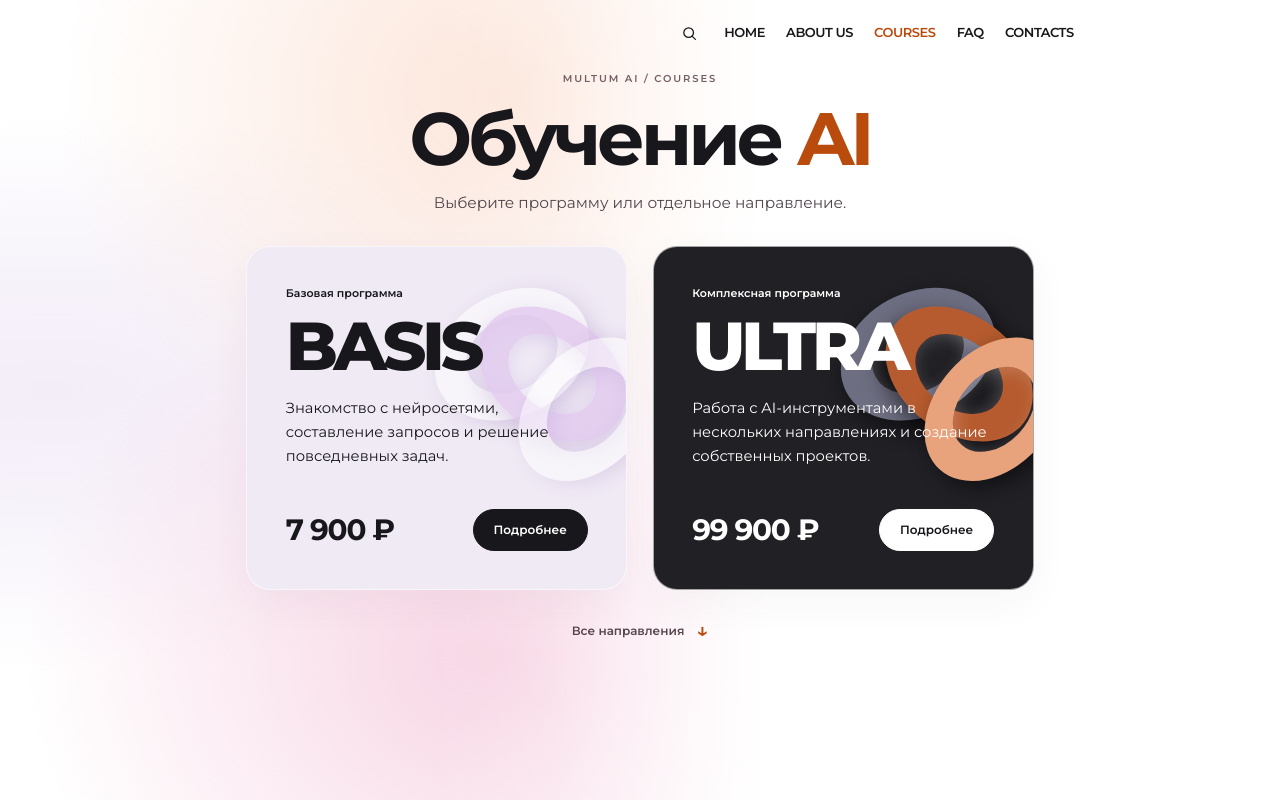
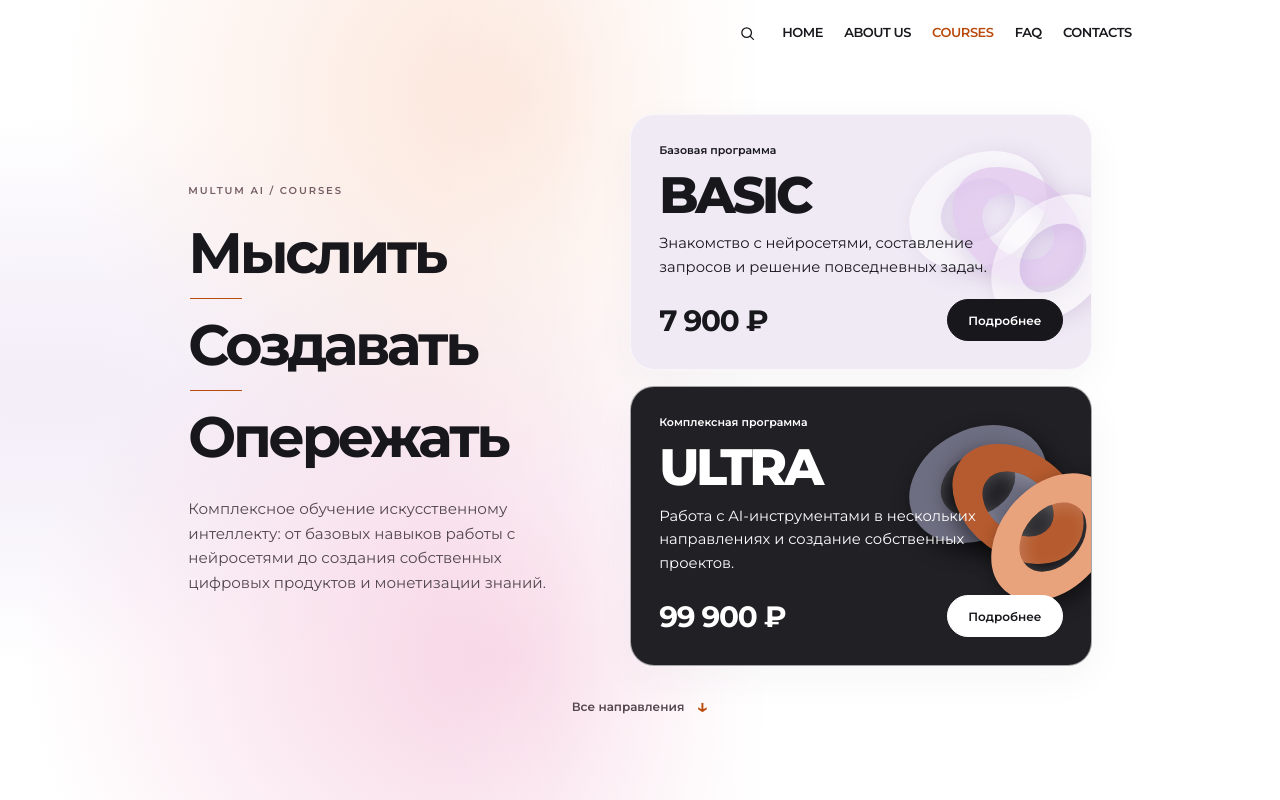
Before and after one commit to fuks19200-ctrl/09, a Next.js app: page /courses in a window 1280 px wide. Shown: the top 800 px of the page. Built offline with nearby package versions, Linux system fonts and the light colour scheme.

Commit message:
Arrange course manifesto beside BASIC and ULTRA programs

```diff
--- a/app/courses/page.tsx
+++ b/app/courses/page.tsx
@@ -7,7 +7,7 @@ export const metadata: Metadata = {
 };
 
 const programs = [
-  { name: "BASIS", label: "Базовая программа", description: "Знакомство с нейросетями, составление запросов и решение повседневных задач.", price: "7 900 ₽", theme: "basis" },
+  { name: "BASIC", label: "Базовая программа", description: "Знакомство с нейросетями, составление запросов и решение повседневных задач.", price: "7 900 ₽", theme: "basis" },
   { name: "ULTRA", label: "Комплексная программа", description: "Работа с AI-инструментами в нескольких направлениях и создание собственных проектов.", price: "99 900 ₽", theme: "ultra" },
 ];
 
@@ -32,12 +32,17 @@ export default function Courses() {
       <section className="courses-screen courses-intro" aria-labelledby="courses-title">
         <SiteNav active="courses" />
         <div className="courses-container">
-          <header className="courses-heading">
-            <p className="courses-kicker">MULTUM AI / COURSES</p>
-            <h1 id="courses-title">Обучение <span>AI</span></h1>
-            <p>Выберите программу или отдельное направление.</p>
-          </header>
-          <div className="program-grid">
+          <div className="courses-program-layout">
+            <header className="courses-manifesto">
+              <p className="courses-kicker">MULTUM AI / COURSES</p>
+              <h1 id="courses-title" className="courses-manifesto-title">
+                <span>Мыслить</span>
+                <span>Создавать</span>
+                <span>Опережать</span>
+              </h1>
+              <p className="courses-manifesto-description">Комплексное обучение искусственному интеллекту: от базовых навыков работы с нейросетями до создания собственных цифровых продуктов и монетизации знаний.</p>
+            </header>
+            <div className="program-grid">
             {programs.map((program) => (
               <article className={"program-card program-card--" + program.theme} key={program.name}>
                 <div className="program-art" aria-hidden="true"><i /><i /><i /></div>
@@ -50,6 +55,7 @@ export default function Courses() {
                 </div>
               </article>
             ))}
+          </div>
           </div>
           <a className="courses-next" href="#directions">Все направления <span aria-hidden="true">↓</span></a>
         </div>
--- a/app/globals.css
+++ b/app/globals.css
@@ -424,3 +424,68 @@ body:has(.courses-page) { overflow-x: hidden; overflow-y: auto; }
 }
 @media (max-width: 350px) { .specialty-grid { grid-template-columns: 1fr; } }
 @media (prefers-reduced-motion: reduce) { .course-action { transition: none; } }
+
+
+/* Editorial first screen: a three-line manifesto and two programs on the right. */
+.courses-intro {
+  display: flex;
+  align-items: center;
+}
+.courses-program-layout {
+  display: grid;
+  grid-template-columns: minmax(0, .9fr) minmax(0, 1.1fr);
+  align-items: center;
+  gap: clamp(30px, 5vw, 90px);
+}
+.courses-manifesto { min-width: 0; }
+.courses-manifesto-title {
+  display: flex;
+  flex-direction: column;
+  align-items: flex-start;
+  margin: 24px 0 28px;
+  font-size: clamp(35px, 4.45vw, 69px);
+  font-weight: 650;
+  letter-spacing: -.06em;
+  line-height: 1.12;
+}
+.courses-manifesto-title span { display: block; }
+.courses-manifesto-title span + span::before {
+  content: "";
+  display: block;
+  width: clamp(32px, 4vw, 62px);
+  height: 1px;
+  background: #B94B0D;
+  margin: .24em 0 .24em .035em;
+}
+.courses-manifesto-description {
+  margin: 0;
+  max-width: 42ch;
+  font-size: clamp(13px, 1.18vw, 17px);
+  font-weight: 400;
+  line-height: 1.65;
+  color: #51464d;
+}
+.courses-program-layout .program-grid {
+  grid-template-columns: minmax(0, 1fr);
+  gap: 16px;
+}
+.courses-program-layout .program-card {
+  min-height: 0;
+  padding: clamp(20px, 2.2vw, 32px);
+}
+.courses-program-layout .program-card h2 {
+  font-size: clamp(34px, 4vw, 58px);
+  margin-bottom: 12px;
+}
+.courses-program-layout .program-description { margin-bottom: 20px; max-width: 35ch; }
+.courses-program-layout .program-art { width: 55%; height: 100%; }
+.courses-program-layout .program-art i { width: 57%; }
+@media (max-width: 900px) {
+  .courses-program-layout { grid-template-columns: minmax(0,1fr); gap: 32px; }
+  .courses-manifesto-title { font-size: clamp(36px, 7.2vw, 62px); }
+  .courses-intro { display: block; }
+}
+@media (max-width: 480px) {
+  .courses-manifesto-title { font-size: clamp(32px, 8vw, 42px); }
+  .courses-program-layout .program-card { border-radius: 20px; }
+}
```
